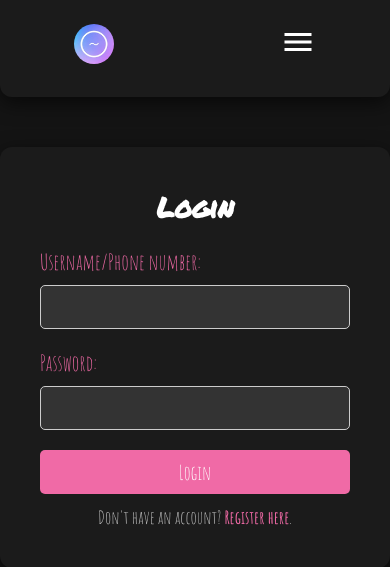
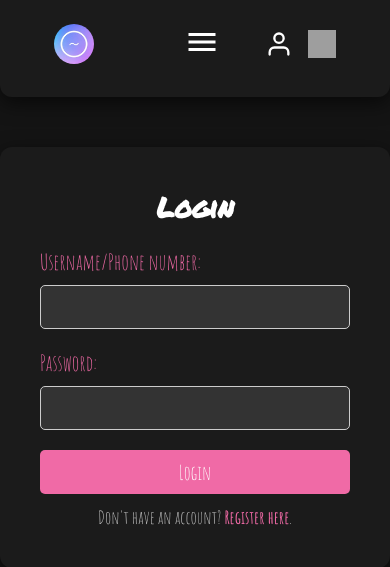
Before and after one commit to martimsa/pap-att, a PHP site: page /login.html in a window 390 px wide. Shown: the top 567 px of the page. Run offline with PHP 8.4, Linux system fonts and the light colour scheme; grey boxes are pictures that could not be loaded.

Commit message:
Adiciona ícones de login e carrinho nas páginas de navegação; remove ícone de usuário não utilizado.

```diff
--- a/login.html
+++ b/login.html
@@ -37,6 +37,20 @@
             <img class="icon" src="imagens/menu_white_36dp.svg" />
           </button>
         </div>
+
+        <!-- Adicionando os ícones de login e carrinho -->
+        <div class="header-icons">
+            <div class="login-button">
+                <a href="login.html">
+                    <img src="imagens/user_icon.svg" alt="Login" class="user-icon-img" />
+                </a>
+            </div>
+            <div class="cart-icon">
+                <a href="cart.html">
+                    <img src="imagens/cart_icon.svg" alt="Shopping Cart" class="cart-icon-img" />
+                </a>
+            </div>
+        </div>
       </nav>
 
       <!-- Menu de navegação mobile (inicialmente oculto) -->
--- a/style.css
+++ b/style.css
@@ -74,6 +74,25 @@ header.scrolled .nav-bar {
   font-size: 18px;
 }
 
+/* Contêiner para os ícones da direita (login e menu) */
+.header-icons {
+  display: flex;
+  align-items: center;
+  gap: 15px; /* Espaçamento entre os ícones */
+}
+
+/* Estilo para a imagem do ícone de usuário */
+.user-icon-img {
+  width: 28px; /* Tamanho do ícone */
+  height: 28px;
+}
+
+/* Estilo para a imagem do ícone de carrinho */
+.cart-icon-img {
+  width: 28px; /* Tamanho do ícone */
+  height: 28px;
+}
+
 /* Estilo do botão de troca de idioma (se houver) */
 .lang-toggle button {
   border: none;
@@ -119,10 +138,6 @@ header.scrolled .nav-bar {
   .nav-item {
     display: none;
   }
-  /* Oculta o botão de login do cabeçalho principal */
-  .login-button {
-    display: none;
-  }
   .nav-bar > .lang-toggle {
     display: none;
   }
@@ -147,13 +162,6 @@ header.scrolled .nav-bar {
   .mobile-menu .nav-item {
     display: block;
     padding-top: 1.2rem;
-  }
-  .mobile-menu .login-button {
-    display: block;
-    padding: 1rem 2rem;
-  }
-  .mobile-menu .login-button button {
-    width: 100%;
   }
   .mobile-menu .lang-toggle {
     display: block;
```
Also changed, not shown: index.html (+22 -20 lines), registo.html (+14 -0 lines), imagens/user.svg (deleted), imagens/user_icon.svg (added).
